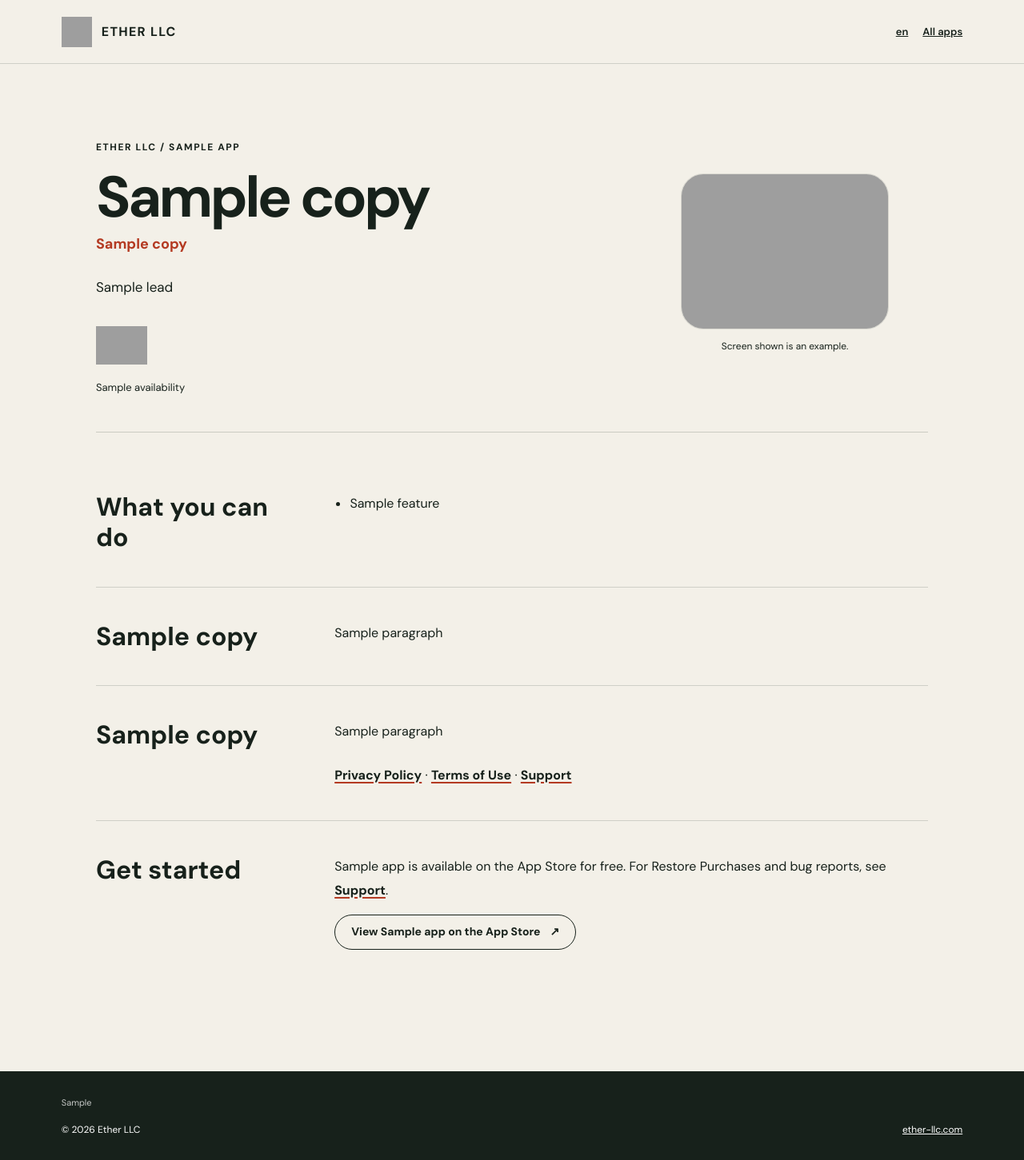
After one commit to masuda-so/website, a Django app: template website/templates/pages/app_product.html in a window 1280 px wide. The commit adds this page. Shown: the whole page at 80% size. Run offline with Django 5.2, Linux system fonts and the light colour scheme; the template is opened without the code that fills it: most values are stand-ins (such as "Sample title", 1, 10 or a date in 2020); some libraries are stand-ins or nearby versions; grey boxes are pictures that could not be loaded.

Commit message:
Add the Grace product page and App Store path from the home page
Grace is the featured app (ETH-2). Give it a product page at /apps/grace/
(English) and /ja/apps/grace/ (Japanese) whose copy mirrors the App Store
listing draft and the app's own Japanese UI terms, with the official
"Download on the App Store" badge linked to the storefront, the privacy,
terms and support routes, hreflang and Open Graph metadata.

On the home page, add the badge once in the hero, link the Grace card to
the product page, align the card copy with the listing, and add Apple's
trademark credit line to the footer. Render the new routes in the static
build, copy the badge artwork, and cover the routes with tests.

Co-Authored-By: Paperclip <noreply@paperclip.ing>

```diff
--- a/config/urls.py
+++ b/config/urls.py
@@ -8,6 +8,7 @@ from django.views import defaults as default_views
 from django.views.generic import TemplateView
 
 from website.app_documents import app_document_view
+from website.app_documents import app_product_view
 
 from .api import api
 
@@ -30,6 +31,11 @@ urlpatterns = [
 ]
 
 urlpatterns += i18n_patterns(
+    path(
+        "apps/<slug:app_slug>/",
+        app_product_view,
+        name="app-page",
+    ),
     path(
         "apps/<slug:app_slug>/<slug:document>/",
         app_document_view,
--- a/pyproject.toml
+++ b/pyproject.toml
@@ -131,6 +131,7 @@ lint.select = [
   "YTT",
 ]
 lint.ignore = [
+  "RUF001", # Japanese product copy uses full-width punctuation and typographic quotes
   "RUF012", # Mutable class attributes should be annotated with `typing.ClassVar`
   "S101",   # Use of assert detected https://docs.astral.sh/ruff/rules/assert/
   "SIM102", # sometimes it's better to nest
--- a/website/static/css/project.css
+++ b/website/static/css/project.css
@@ -1505,3 +1505,197 @@ body.legal-page {
     flex-basis: auto;
   }
 }
+
+/* Flagship product page (/apps/<slug>/). Shares the legal-page shell. */
+.product-shell {
+  width: min(1040px, calc(100% - 40px));
+}
+
+.product-hero {
+  display: grid;
+  grid-template-columns: minmax(0, 1.4fr) minmax(220px, 0.8fr);
+  gap: 32px 56px;
+  align-items: center;
+  padding-bottom: 44px;
+  border-bottom: 1px solid rgb(23 33 27 / 18%);
+}
+
+.product-hero h1 {
+  max-width: 850px;
+  margin: 18px 0 8px;
+  font-size: clamp(2.25rem, 6vw, 4.5rem);
+  line-height: 1.02;
+  letter-spacing: -0.05em;
+}
+
+.product-subtitle {
+  margin: 0 0 24px;
+  color: var(--coral-on-light);
+  font-size: 18px;
+  font-weight: 700;
+  line-height: 1.6;
+}
+
+.product-lead {
+  max-width: 600px;
+  margin: 0 0 28px;
+  font-size: 17px;
+  line-height: 1.85;
+}
+
+/* Clear space around the badge is at least one-quarter of its height
+   (12px for a 48px badge); nothing else is placed inside that margin. */
+.app-store-badge {
+  display: inline-block;
+  margin: 4px 12px 12px 0;
+  line-height: 0;
+}
+
+.app-store-badge img {
+  display: block;
+  height: 48px;
+  width: auto;
+}
+
+.product-availability {
+  margin: 0;
+  font-size: 13px;
+  line-height: 1.8;
+}
+
+.product-figure {
+  margin: 0;
+  justify-self: center;
+  text-align: center;
+}
+
+.product-figure img {
+  display: block;
+  width: min(100%, 260px);
+  height: auto;
+  margin: 0 auto;
+  border: 1px solid rgb(23 33 27 / 12%);
+  border-radius: 28px;
+}
+
+.product-figure figcaption {
+  margin-top: 12px;
+  font-size: 12px;
+  line-height: 1.6;
+}
+
+.product-features {
+  grid-column: 2;
+  margin: 0;
+  padding-left: 1.2em;
+  line-height: 1.85;
+}
+
+.product-features li + li {
+  margin-top: 6px;
+}
+
+.product-document .product-cta {
+  border-bottom: 0;
+}
+
+.product-store-link {
+  display: inline-flex;
+  gap: 12px;
+  align-items: center;
+  min-height: 44px;
+  padding: 0 20px;
+  border: 1px solid var(--ink);
+  border-radius: 99px;
+  font-size: 14px;
+  font-weight: 700;
+  text-decoration: none;
+  transition: color 0.2s ease, background-color 0.2s ease;
+}
+
+.product-store-link:hover {
+  color: white;
+  background: var(--ink);
+}
+
+@media (max-width: 760px) {
+  .product-hero {
+    grid-template-columns: 1fr;
+  }
+
+  .product-figure {
+    order: -1;
+  }
+
+  .product-figure img {
+    width: min(100%, 200px);
+  }
+
+  .product-features {
+    grid-column: 1 / -1;
+  }
+}
+
+/* Flagship call to action in the home hero: a single App Store badge per layout. */
+.nexus-page .hero-flagship {
+  display: flex;
+  flex-wrap: wrap;
+  gap: 12px 24px;
+  align-items: center;
+  margin: 0 0 24px;
+}
+
+.nexus-page .hero-flagship .app-store-badge {
+  margin: 0;
+}
+
+.nexus-page .hero-flagship p {
+  margin: 0;
+  font-size: 14px;
+  line-height: 1.7;
+}
+
+.nexus-page .hero-flagship p a {
+  font-weight: 700;
+  text-decoration: underline;
+  text-underline-offset: 4px;
+}
+
+.nexus-page .app-card .app-detail-link {
+  align-self: flex-start;
+  display: inline-block;
+  padding: 16px 0 0;
+  font-size: 13px;
+  font-weight: 700;
+  text-decoration: underline;
+  text-underline-offset: 4px;
+}
+
+/* Apple trademark credit line, shown once per page that uses the badge. */
+.nexus-page footer .trademark-credit {
+  grid-column: 1 / -1;
+  max-width: 720px;
+  margin: 8px 0 0;
+  font-size: 11px;
+  line-height: 1.7;
+  opacity: 0.75;
+}
+
+.product-footer {
+  flex-direction: column;
+  gap: 16px;
+}
+
+.product-footer .trademark-credit {
+  max-width: 720px;
+  margin: 0;
+  font-size: 11px;
+  line-height: 1.7;
+  opacity: 0.75;
+}
+
+.product-footer > div {
+  display: flex;
+  justify-content: space-between;
+  gap: 16px;
+}
--- /dev/null
+++ b/website/templates/pages/app_product.html
@@ -0,0 +1,107 @@
+{% extends "base.html" %}
+
+{% load static compress i18n %}
+
+{% block title %}{{ page_title }}{% endblock title %}
+{% block bodyclass %}legal-page product-page{% endblock bodyclass %}
+{# Overrides base.html to drop the Bootstrap CDN assets, which this page does not use. #}
+{% block css %}
+  {% compress css %}
+    <link href="{% static 'css/project.css' %}" rel="stylesheet" />
+  {% endcompress %}
+{% endblock css %}
+{% block javascript %}
+  {% compress js %}
+    <script defer src="{% static 'js/project.js' %}"></script>
+  {% endcompress %}
+{% endblock javascript %}
+{% block body %}
+  <a class="legal-skip-link" href="#product-content">{% if is_japanese %}本文へ移動{% else %}Skip to content{% endif %}</a>
+  <header class="legal-header">
+    <a class="legal-brand"
+       href="{% url 'home' %}"
+       aria-label="{% if is_japanese %}Ether LLC ホーム{% else %}Ether LLC home{% endif %}">
+      <img src="{% static 'images/favicons/ether.svg' %}"
+           width="38"
+           height="38"
+           alt="" />
+      <strong>ETHER LLC</strong>
+    </a>
+    <div class="legal-header-links">
+      <a class="legal-home-link" href="{{ alternate_language_url }}">{{ alternate_language_label }}</a>
+      <a class="legal-home-link" href="{% url 'home' %}#apps">{% if is_japanese %}アプリ一覧{% else %}All apps{% endif %}</a>
+    </div>
+  </header>
+  <main id="product-content" class="legal-shell product-shell" tabindex="-1">
+    <section class="product-hero" aria-labelledby="product-title">
+      <div class="product-copy">
+        <p class="legal-eyebrow">ETHER LLC / {{ app.name|upper }}</p>
+        <h1 id="product-title">{{ copy.store_name }}</h1>
+        <p class="product-subtitle">{{ copy.subtitle }}</p>
+        <p class="product-lead">{{ copy.lead }}</p>
+        {# One App Store badge per layout, black artwork, 40px minimum height, unmodified (App Store Marketing Guidelines). #}
+        <a class="app-store-badge"
+           href="{{ app_store_url }}"
+           rel="external">
+          <img src="{% static badge_image %}"
+               height="48"
+               width="{% if is_japanese %}131{% else %}144{% endif %}"
+               alt="{{ badge_alt }}" />
+        </a>
+        <p class="product-availability">{{ copy.availability }}</p>
+      </div>
+      <figure class="product-figure">
+        <img src="{% static product.screenshot %}"
+             width="1320"
+             height="2868"
+             alt="{{ screenshot_alt }}" />
+        <figcaption>{% if is_japanese %}掲載画面は使用例です。{% else %}Screen shown is an example.{% endif %}</figcaption>
+      </figure>
+    </section>
+    <article class="legal-document product-document">
+      <section>
+        <h2>{% if is_japanese %}できること{% else %}What you can do{% endif %}</h2>
+        <ul class="product-features">
+          {% for feature in copy.features %}<li>{{ feature }}</li>{% endfor %}
+        </ul>
+      </section>
+      <section>
+        <h2>{{ copy.pro_heading }}</h2>
+        {% for paragraph in copy.pro_paragraphs %}<p>{{ paragraph }}</p>{% endfor %}
+      </section>
+      <section>
+        <h2>{{ copy.privacy_heading }}</h2>
+        {% for paragraph in copy.privacy_paragraphs %}<p>{{ paragraph }}</p>{% endfor %}
+        <p>
+          <a href="{% url 'app-document' app_slug=app.slug document='privacy' %}">{% if is_japanese %}プライバシーポリシー{% else %}Privacy Policy{% endif %}</a>
+          ·
+          <a href="{% url 'app-document' app_slug=app.slug document='terms' %}">{% if is_japanese %}利用規約{% else %}Terms of Use{% endif %}</a>
+          ·
+          <a href="{% url 'app-document' app_slug=app.slug document='support' %}">{% if is_japanese %}サポート{% else %}Support{% endif %}</a>
+        </p>
+      </section>
+      <section class="product-cta">
+        <h2>{% if is_japanese %}はじめる{% else %}Get started{% endif %}</h2>
+        <p>
+          {% if is_japanese %}
+            {{ app.name }}はApp Storeから無料で入手できます。購入の復元や不具合の報告は<a href="{% url 'app-document' app_slug=app.slug document='support' %}">サポート</a>をご覧ください。
+          {% else %}
+            {{ app.name }} is available on the App Store for free. For Restore Purchases and bug reports, see <a href="{% url 'app-document' app_slug=app.slug document='support' %}">Support</a>.
+          {% endif %}
+        </p>
+        <p>
+          <a class="product-store-link"
+             href="{{ app_store_url }}"
+             rel="external">{% if is_japanese %}App Storeで{{ app.name }}を見る{% else %}View {{ app.name }} on the App Store{% endif %} <span aria-hidden="true">↗</span></a>
+        </p>
+      </section>
+    </article>
+  </main>
+  <footer class="legal-footer product-footer">
+    <p class="trademark-credit">{{ trademark_credit }}</p>
+    <div>
+      <span>© 2026 Ether LLC</span>
+      <a href="{% url 'home' %}">ether-llc.com</a>
+    </div>
+  </footer>
+{% endblock body %}
```
Also changed, not shown: THIRD_PARTY_NOTICES.md (+17 -0 lines), docs/DESIGN.md (+14 -0 lines), scripts/build_sites_static.py (+13 -0 lines), tests/test_app_documents.py (+77 -0 lines), website/app_documents.py (+225 -0 lines), website/templates/pages/home.html (+23 -4 lines), README.md, website/static/images/badges/app-store-badge-en.svg (added), website/static/images/badges/app-store-badge-ja.svg (added).
